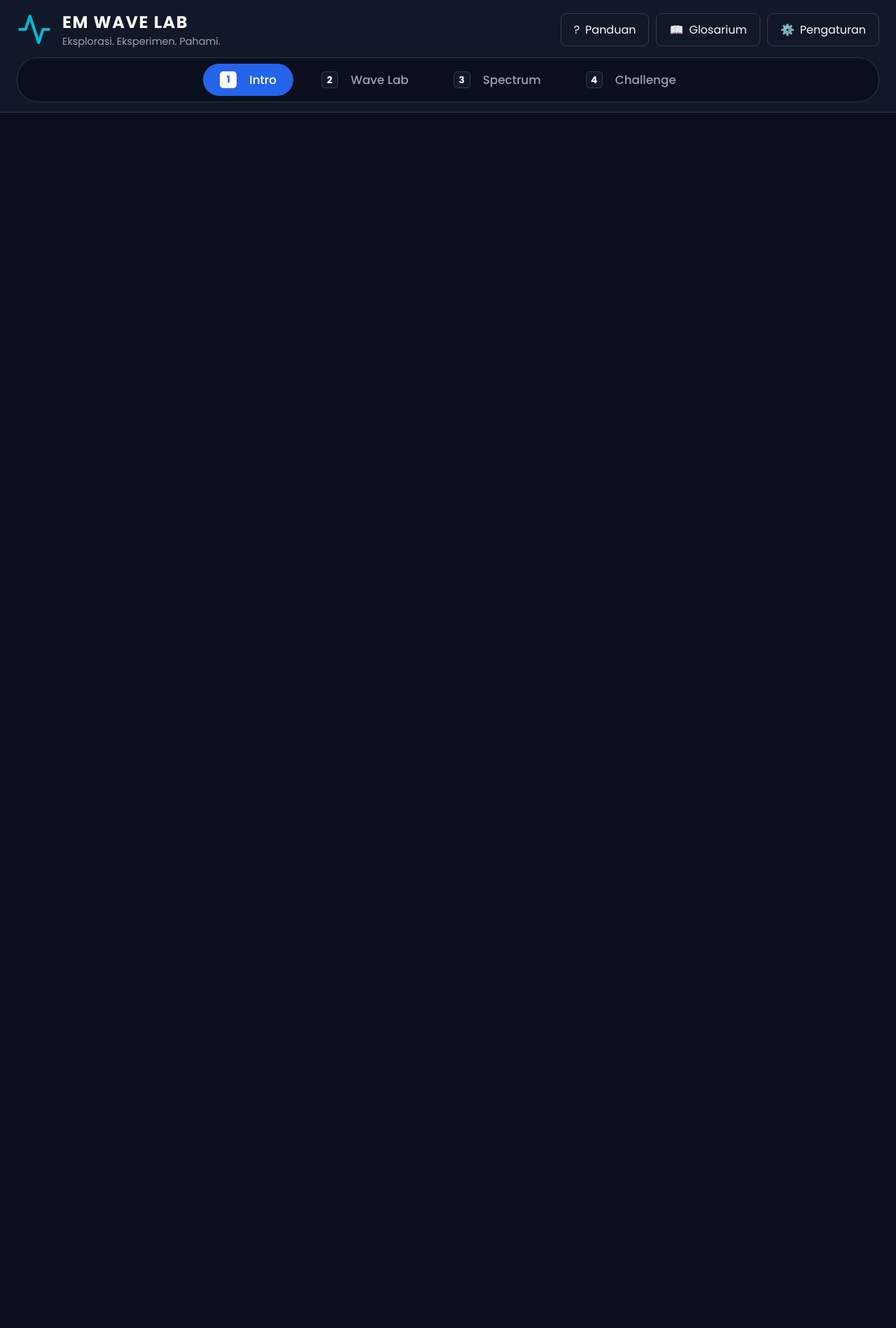
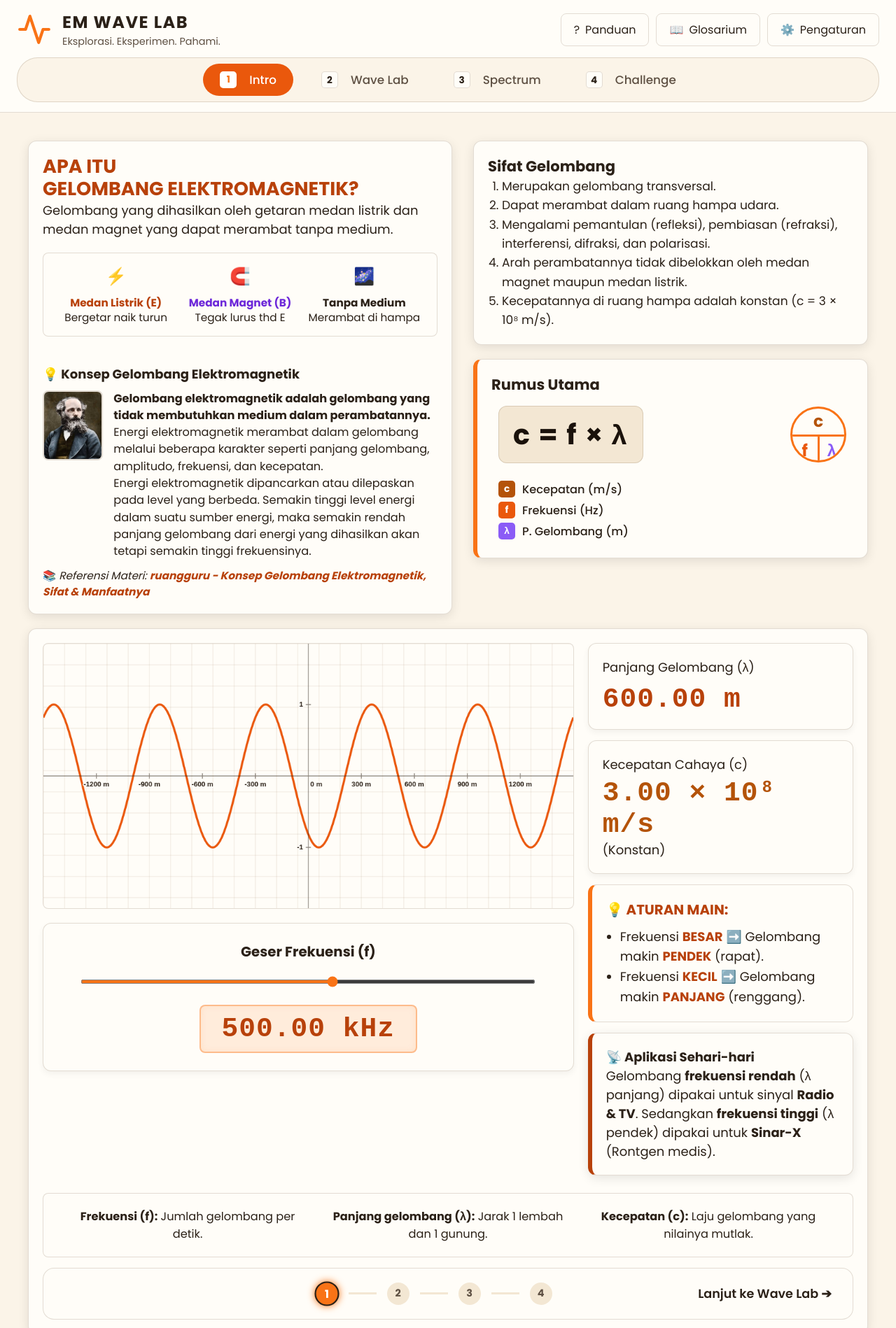
Before and after one commit to barudaftare28/AR-Elektromagnetic-Waves, a plain HTML site: page index.html in a window 1280 px wide. Shown: the top 1898 px of the page at 70% size. Before the commit the page ends 800 px from the top, so only its background shows below. Drawn offline with nearby package versions, Linux system fonts and the light colour scheme.

Commit message:
color revised, remove dark mode, consistency color

```diff
--- a/Pages/Page1.html
+++ b/Pages/Page1.html
@@ -90,7 +90,7 @@
           </div>
           <div class="control-box constant-box box-c">
              <label data-i18n="p1_param_c"></label>
-             <div class="val-display" style="color: #6C5CE7; font-weight: bold;">3.00 × 10⁸ m/s</div>
+             <div class="val-display" style="font-weight: bold;">3.00 × 10⁸ m/s</div>
              <div class="note-text" data-i18n="p1_param_const"></div>
           </div>
         </div>
--- a/css/Page1.css
+++ b/css/Page1.css
@@ -1,3 +1,11 @@
+/* Warna rumus c = f × λ: tiga warna berbeda supaya mudah dibedakan.
+   Ungu hanya satu (λ, versi muda); Medan Magnet (B) tetap ungu tua di Page 2. */
+.page1-container {
+    --c-color: #B45309;   /* c  : cokelat keemasan */
+    --f-color: #EA580C;   /* f  : oranye */
+    --l-color: #8B5CF6;   /* λ  : ungu muda */
+}
+
 .page1-container {
     max-width: 1400px; /* Dikunci agar lebarnya sama persis dengan halaman lain */
     margin: 0 auto;
@@ -22,6 +30,11 @@
     flex-direction: column;
 }
 
+.left-card.fact-box h2,
+.left-card.fact-box h2 .text-e {
+    color: var(--primary-text) !important;
+}
+
 .right-column {
     flex: 1;
     width: 50%; /* Membagi rata lebar kolom kanan */
@@ -41,8 +54,8 @@
 }
 
 /* Teks spesifik yang butuh penyesuaian warna */
-.text-e { color: #0984e3; } /* Biru */
-.text-b { color: #d63031; } /* Merah */
+.text-e { color: var(--cyan); } /* Medan listrik = oranye (sama dgn Page 2) */
+.text-b { color: var(--purple); } /* Medan magnet = ungu (sama dgn Page 2) */
 
 /* --- IKON HORIZONTAL --- */
 .feature-horizontal-card {
@@ -100,7 +113,7 @@
     font-size: 0.85em;
 }
 .concept-ref a {
-    color: #0984e3;
+    color: var(--primary-text);
     text-decoration: none;
     font-weight: bold;
 }
@@ -115,7 +128,7 @@
 
 /* --- KOTAK RUMUS --- */
 .note-box {
-    border-left: 6px solid #f39c12; /* Aksen oranye tetap dipertahankan */
+    border-left: 6px solid var(--primary); /* Aksen oranye tetap dipertahankan */
 }
 
 .rumus-title-header {
@@ -135,8 +148,8 @@
 .highlight-rumus {
     font-size: 2.2em;
     font-weight: 900;
-    color: #d35400; /* Warna oranye agar terbaca di dark mode */
-    background-color: rgba(255, 255, 255, 0.1); /* Background transparan */
+    color: var(--text-highlight); /* Warna oranye agar terbaca di dark mode */
+    background-color: var(--card-bg-light); /* krem solid agar teks jelas */
     padding: 10px 20px;
     border-radius: 12px;
     display: inline-block;
@@ -149,7 +162,7 @@
     width: 80px;
     height: 80px;
     border-radius: 50%;
-    border: 3px solid #f39c12;
+    border: 3px solid var(--primary);
     background-color: var(--card-bg); /* Mengikuti tema background kartu */
     display: flex;
     flex-direction: column;
@@ -161,11 +174,11 @@
     display: flex;
     align-items: flex-end;
     justify-content: center;
-    border-bottom: 3px solid #f39c12;
+    border-bottom: 3px solid var(--primary);
     padding-bottom: 2px;
     font-weight: 900;
     font-size: 1.3em;
-    color: #6c5ce7;
+    color: var(--c-color);
 }
 
 .magic-bottom {
@@ -185,12 +198,12 @@
 }
 
 .magic-bottom .magic-f {
-    border-right: 3px solid #f39c12;
-    color: #0984e3;
+    border-right: 3px solid var(--primary);
+    color: var(--f-color);
 }
 
 .magic-bottom .magic-l {
-    color: #d63031;
+    color: var(--l-color);
 }
 
 /* --- LEGENDA RUMUS --- */
@@ -213,9 +226,9 @@
     font-weight: bold;
     margin-right: 10px;
 }
-.badge-c { background: #6c5ce7; }
-.badge-f { background: #0984e3; }
-.badge-l { background: #d63031; }
+.badge-c { background: var(--c-color); }
+.badge-f { background: var(--f-color); }
+.badge-l { background: var(--l-color); }
 
 /* --- BAGIAN BAWAH (SIMULASI) --- */
 .bottom-content-wrapper {
@@ -294,12 +307,12 @@
 
 /* Sorotan Khusus untuk Angka Frekuensi */
 #display-f {
-    background: rgba(9, 132, 227, 0.1); /* Background biru transparan */
-    color: #0984e3 !important;
+    background: rgba(249, 115, 22, 0.12); /* Background biru transparan */
+    color: var(--cyan) !important;
     padding: 10px 30px;
     border-radius: 8px;
-    border: 2px solid rgba(9, 132, 227, 0.3);
-    box-shadow: inset 0 0 10px rgba(9,132,227,0.1);
+    border: 2px solid rgba(249, 115, 22, 0.4);
+    box-shadow: inset 0 0 10px rgba(249,115,22,0.1);
 }
 
 /* --- KOTAK PARAMETER (PANJANG GELOMBANG & KECEPATAN) --- */
@@ -326,25 +339,25 @@
     justify-content: center;
 }
 
-.box-lambda { border-left: 6px solid #ff4757; }
-.box-c { border-left: 6px solid #6c5ce7; }
+.box-lambda { border-left: 6px solid var(--primary-text); }
+.box-c { border-left: 6px solid var(--c-color); }
 
 /* Warna khusus angka di dalam kartu parameter */
-.box-lambda .val-display { color: #ff4757; }
-.box-c .val-display { color: #6c5ce7; margin-top: 5px; }
+.box-lambda .val-display { color: var(--primary-text); }
+.box-c .val-display { color: var(--c-color); margin-top: 5px; }
 
 /* --- ATURAN MAIN & APLIKASI --- */
 .highlight-aturan {
     background-color: var(--card-bg);
     border: 1px solid var(--border-color);
-    border-left: 6px solid #f1c40f;
+    border-left: 6px solid var(--primary);
     border-radius: 12px;
     padding: 20px;
 }
 
 .aturan-title {
     margin: 0 0 10px 0;
-    color: #f39c12;
+    color: var(--primary-text);
     font-size: 1.1em;
     font-weight: bold;
 }
@@ -358,7 +371,7 @@
 .fun-fact-box {
     background-color: var(--card-bg);
     border: 1px solid var(--border-color);
-    border-left: 6px solid #0984e3;
+    border-left: 6px solid var(--cyan);
     padding: 20px;
     border-radius: 12px;
     margin-top: auto;
@@ -374,7 +387,7 @@
     margin-top: 25px;
     padding: 15px 20px;
     background-color: var(--card-bg);
-    border-left: 6px solid #0984e3;
+    border-left: 6px solid var(--cyan);
     border-radius: 8px;
     box-sizing: border-box;
     border: 1px solid var(--border-color);
@@ -386,3 +399,8 @@
     flex: 1;
     text-align: center;
 }
+/* Slider mengikuti warna oranye */
+.slider-container input[type=range] { accent-color: var(--primary); }
+
+/* Huruf c / f / λ di legenda harus putih (base.css memaksa teks gelap untuk badge navbar) */
+.rumus-legend .badge { color: #fff !important; border: none; }
--- a/css/Page3.css
+++ b/css/Page3.css
@@ -1,4 +1,4 @@
-/* ===== PAGE 3: SPECTRUM (AR) =====
+/* ===== PAGE 3: SPECTRUM =====
    GANTI seluruh CSS Page 3 lama dengan file ini. Layout utama memakai kelas Page 2
    (p2-box, sub-card, wave-*, values-card, note-card, p2-slider, legend, dst). */
 #page-3 [hidden] { display: none !important; }
--- a/css/base.css
+++ b/css/base.css
@@ -1,22 +1,34 @@
 /* ===== VARIABEL, RESET, HEADER, MODAL, KOMPONEN BERSAMA ===== */
 :root {
-  --bg-color: #0a0f1d; --card-bg: #111827; --card-bg-light: #1f2937;
-  --primary: #2563eb; --primary-hover: #1d4ed8;
-  --cyan: #06b6d4; --orange: #f59e0b; --purple: #8b5cf6; --green: #10b981;
-  --text-main: #f9fafb; --text-muted: #9ca3af; --text-highlight: #ffffff;
-  --border: rgba(255, 255, 255, 0.15); --border-light: rgba(255, 255, 255, 0.25);
-  --modal-bg: rgba(0, 0, 0, 0.8);
-  --locked-bg: linear-gradient(135deg, rgba(29, 78, 216, 0.15) 0%, rgba(139, 92, 246, 0.15) 100%);
-  --locked-border: rgba(139, 92, 246, 0.4); --locked-title: #e9d5ff;
+  /* ===== PALET TUNGGAL: KREM + ORANYE (tanpa dark mode) ===== */
+  --bg-color: #FBF4E8;        /* krem hangat: latar halaman */
+  --card-bg: #FFFDF8;         /* krem sangat terang: latar kartu */
+  --card-bg-light: #F3E7D3;   /* krem lebih tua: aksen, tombol nonaktif */
+
+  --primary: #F97316;         /* oranye: tombol, garis, latar aktif */
+  --primary-hover: #EA580C;   /* oranye tua: hover */
+  --primary-text: #B8410A;    /* oranye gelap: KHUSUS teks (kontras >5:1 di atas krem) */
+
+  --cyan: #B8410A;            /* nama lama; dipakai untuk Medan Listrik (E) */
+  --orange: #D97706;
+  --purple: #6D28D9;          /* Medan Magnet (B), ungu tua agar terbaca */
+  --green: #15803D;
+
+  --text-main: #2B2118;       /* cokelat hampir hitam: teks utama (kontras >14:1) */
+  --text-muted: #5E5043;      /* cokelat sedang: teks sekunder (kontras >7:1) */
+  --text-highlight: #1A120B;
+
+  --border: rgba(80, 50, 20, 0.16);
+  --border-light: rgba(80, 50, 20, 0.28);
+  --border-color: var(--border);   /* alias: Page1.css memakai nama ini */
+  --text-color: var(--text-main);  /* alias: Page1.css memakai nama ini */
+  --modal-bg: rgba(43, 33, 24, 0.55);
+
+  --locked-bg: linear-gradient(135deg, rgba(249,115,22,0.08) 0%, rgba(217,119,6,0.08) 100%);
+  --locked-border: rgba(249, 115, 22, 0.35);
+  --locked-title: #B8410A;
+
   --base-font: 18px;
-}
-body.light-mode {
-  --bg-color: #f3f4f6; --card-bg: #ffffff; --card-bg-light: #e5e7eb;
-  --text-main: #111827; --text-muted: #4b5563; --text-highlight: #111827;
-  --border: rgba(0, 0, 0, 0.1); --border-light: rgba(0, 0, 0, 0.2);
-  --modal-bg: rgba(0, 0, 0, 0.5);
-  --locked-bg: linear-gradient(135deg, rgba(29, 78, 216, 0.05) 0%, rgba(139, 92, 246, 0.05) 100%);
-  --locked-border: rgba(139, 92, 246, 0.2); --locked-title: #6d28d9;
 }
 
 * { margin: 0; padding: 0; box-sizing: border-box; font-family: "Poppins", sans-serif; }
@@ -38,7 +50,7 @@ body {
 .mb-4 { margin-bottom: 20px; }
 .text-sm { font-size: 0.95rem; line-height: 1.6; color: var(--text-muted); }
 .text-lg { font-size: 1.1rem; line-height: 1.6; color: var(--text-muted); }
-.bg-blue { background: var(--primary); }
+.bg-blue { background: var(--primary); } /* Kelas bernama bg-blue sekarang akan memunculkan warna Oranye */
 
 /* ---- Modal ---- */
 .modal-overlay {
@@ -56,7 +68,7 @@ body {
   display: flex; justify-content: space-between; align-items: center;
   margin-bottom: 20px; border-bottom: 1px solid var(--border); padding-bottom: 10px;
 }
-.modal-header h3 { font-size: 1.4rem; color: var(--cyan); }
+.modal-header h3 { font-size: 1.4rem; color: var(--primary-text); }
 .close-btn { background: transparent; border: none; color: var(--text-main); font-size: 1.5rem; cursor: pointer; }
 .modal-body p { margin-bottom: 10px; font-size: 1.1rem; line-height: 1.6; color: var(--text-muted); }
 .modal-body ul { margin-left: 20px; line-height: 1.8; color: var(--text-muted); }
@@ -68,11 +80,11 @@ body {
 }
 .setting-item:last-child { border-bottom: none; }
 .toggle-btn {
-  padding: 8px 20px; border-radius: 20px; border: 2px solid var(--cyan);
-  background: rgba(6, 182, 212, 0.1); color: var(--text-main); font-weight: bold;
+  padding: 8px 20px; border-radius: 20px; border: 2px solid var(--primary);
+  background: rgba(249, 115, 22, 0.1); color: var(--text-main); font-weight: bold;
   cursor: pointer; font-size: 1rem; transition: 0.3s; width: 120px;
 }
-.toggle-btn:hover { background: var(--cyan); color: white; }
+.toggle-btn:hover { background: var(--primary-hover); color: white; }
 
 /* ---- Header ---- */
 .top-header {
@@ -81,7 +93,7 @@ body {
   position: sticky; top: 0; z-index: 100; transition: background-color 0.3s;
 }
 .logo { display: flex; align-items: center; gap: 15px; }
-.pulse-icon { width: 50px; height: 50px; color: var(--cyan); }
+.pulse-icon { width: 50px; height: 50px; color: var(--primary); }
 .logo-text h1 { font-size: 1.5rem; font-weight: 700; letter-spacing: 1.5px; }
 .logo-text p { font-size: 0.9rem; color: var(--text-muted); }
 .nav-links {
@@ -93,24 +105,22 @@ body {
   border-radius: 25px; cursor: pointer; transition: 0.3s; font-size: 1.05rem; font-weight: 500;
   display: flex; align-items: center; gap: 8px;
 }
-.nav-btn.active { background: var(--primary); color: white; }
+.nav-btn.active { background: var(--primary-hover); color: white; }
 .badge {
   background: var(--card-bg);
-  /* Paksa warna teks menggunakan --text-main agar selalu kontras dengan card-bg */
   color: var(--text-main) !important;
   border-radius: 50%; width: 24px; height: 24px;
   display: inline-flex; justify-content: center; align-items: center;
   font-size: 0.85rem;
-  /* Tambahkan sedikit border agar batas lingkaran tegas di light mode */
   border: 1px solid var(--border);
 }
 
-/* Saat menu aktif (biru), teks badge kembali disesuaikan */
+/* Saat menu aktif, teks badge mengikuti oranye */
 .nav-btn.active .badge {
   background: white !important;
   color: var(--primary) !important;
   font-weight: bold;
-  border: none; /* Hilangkan border saat aktif */
+  border: none;
 }
 .top-actions { display: flex; gap: 15px; }
 .action-btn {
@@ -129,7 +139,7 @@ body {
 .tag-header { display: flex; align-items: center; gap: 15px; margin-bottom: 5px; }
 .tag-header.no-margin { margin-bottom: 0; }
 .tag { padding: 6px 16px; border-radius: 8px; font-size: 1rem; font-weight: 700; color: white; }
-.tag-text { color: var(--cyan); font-weight: 600; letter-spacing: 1px; font-size: 1.1rem; }
+.tag-text { color: var(--primary-text); font-weight: 600; letter-spacing: 1px; font-size: 1.1rem; }
 
 /* Header judul Page 2, 3, 4 */
 .p2-header {
@@ -146,7 +156,7 @@ body {
   margin-top: 15px; transition: background-color 0.3s;
 }
 .btn-text { background: transparent; border: none; color: var(--text-main); cursor: pointer; font-size: 1.1rem; font-weight: 600; transition: 0.2s; }
-.btn-text:hover { color: var(--cyan); }
+.btn-text:hover { color: var(--primary-text); }
 .pagination { display: flex; align-items: center; gap: 15px; }
 .pagination [data-goto] { cursor: pointer; transition: 0.2s; }
 .pagination [data-goto]:hover { transform: scale(1.1); }
@@ -154,9 +164,9 @@ body {
   width: 32px; height: 32px; border-radius: 50%; display: flex; justify-content: center; align-items: center;
   font-size: 0.9rem; font-weight: bold; background: var(--card-bg-light); color: var(--text-muted);
 }
-.dot.active { background: var(--cyan); color: #fff; }
-.dot.current { border: 2px solid var(--text-main); box-shadow: 0 0 10px var(--cyan); transform: scale(1.1); }
-.line { width: 40px; height: 3px; background: var(--cyan); }
+.dot.active { background: var(--primary); color: #fff; }
+.dot.current { border: 2px solid var(--text-main); box-shadow: 0 0 10px var(--primary); transform: scale(1.1); }
+.line { width: 40px; height: 3px; background: var(--primary); }
 .line.dim { background: var(--card-bg-light); }
 
 @media (max-width: 900px) {
@@ -164,11 +174,6 @@ body {
   .top-header { flex-wrap: wrap; gap: 20px; }
 }
 
-/* Status halaman yang sedang dibuka */
-.nav-btn.active .badge {
-  background-color: #3b82f6;
-  color: white;
-}
 
 /* Status halaman yang sudah dilewati */
 /* .nav-btn.completed .badge {
--- a/index.html
+++ b/index.html
@@ -6,10 +6,10 @@
     <title>EM WAVE LAB - Interactive</title>
     <link href="https://fonts.googleapis.com/css2?family=Poppins:wght@300;400;500;600;700&display=swap" rel="stylesheet" />
     <link rel="stylesheet" href="css/base.css" />
-    <link rel="stylesheet" href="css/page1.css" />
-    <link rel="stylesheet" href="css/page2.css" />
-    <link rel="stylesheet" href="css/page3.css" />
-    <link rel="stylesheet" href="css/page4.css" />
+    <link rel="stylesheet" href="css/Page1.css" />
+    <link rel="stylesheet" href="css/Page2.css" />
+    <link rel="stylesheet" href="css/Page3.css" />
+    <link rel="stylesheet" href="css/Page4.css" />
     <link rel="stylesheet" href="css/responsive.css" />
   </head>
   <body>
@@ -85,13 +85,6 @@
           </div>
           <div class="setting-item">
             <div>
-              <strong data-i18n="set_theme">Tema Tampilan</strong>
-              <p class="text-sm" data-i18n="set_theme_desc"></p>
-            </div>
-            <button class="toggle-btn" id="btn-theme">🌙 Dark</button>
-          </div>
-          <div class="setting-item">
-            <div>
               <strong data-i18n="set_perf">Kualitas Animasi</strong>
               <p class="text-sm" data-i18n="set_perf_desc"></p>
             </div>
@@ -104,6 +97,6 @@
     <!-- Page 1-4 dimuat otomatis dari folder pages/ -->
     <main id="app"></main>
 
-    <script type="module" src="js/Main/app.js"></script>
+    <script type="module" src="js/Main/App.js"></script>
   </body>
 </html>
--- a/js/Main/App.js
+++ b/js/Main/App.js
@@ -9,11 +9,11 @@ const running = {};   // modul page yang sudah di-init (dipakai loop)
 
 async function loadPage(n) {
   const [html, mod] = await Promise.all([
-    fetch(`pages/page${n}.html`).then((r) => {
-      if (!r.ok) throw new Error(`pages/page${n}.html tidak ditemukan`);
+    fetch(`Pages/Page${n}.html`).then((r) => {
+      if (!r.ok) throw new Error(`Pages/Page${n}.html tidak ditemukan`);
       return r.text();
     }),
-    import(`../pages/page${n}.js`),
+    import(`../Pages/Page${n}.js`),
   ]);
   document.getElementById("app").insertAdjacentHTML("beforeend", html);
   registerI18n(mod.i18n, document.getElementById(`page-${n}`));
@@ -40,12 +40,7 @@ window.navigateToPage = navigateToPage; // dipakai tombol "Selesai" di quiz
 const openModal = (id) => document.getElementById(id)?.classList.add("active");
 const closeModals = () => document.querySelectorAll(".modal-overlay.active").forEach((m) => m.classList.remove("active"));
 
-// ---------- TEMA & FPS ----------
-function toggleTheme() {
-  const light = document.body.classList.toggle("light-mode");
-  document.getElementById("btn-theme").textContent = light ? "☀️ Light" : "🌙 Dark";
-  window.dispatchEvent(new Event("themeChanged"));
-}
+// ---------- FPS ----------
 function toggleFPS() {
   window.fpsLimit = window.fpsLimit === 60 ? 30 : 60;
   document.getElementById("btn-fps").textContent = `${window.fpsLimit} FPS`;
@@ -62,7 +57,6 @@ document.addEventListener("click", (e) => {
 document.addEventListener("keydown", (e) => e.key === "Escape" && closeModals());
 
 document.getElementById("btn-lang").addEventListener("click", toggleLang);
-document.getElementById("btn-theme").addEventListener("click", toggleTheme);
 document.getElementById("btn-fps").addEventListener("click", toggleFPS);
 
 // ---------- START ----------
--- a/js/Main/Bahasa.js
+++ b/js/Main/Bahasa.js
@@ -43,8 +43,8 @@ const dict = {
     p1_param_c: "Kecepatan Cahaya (c)",
     p1_param_const: "(Konstan)",
     p1_aturan_title: "💡 ATURAN MAIN:",
-    p1_aturan1: "Frekuensi <strong style='color:#d63031'>BESAR</strong> ➡️ Gelombang makin <strong style='color:#d63031'>PENDEK</strong> (rapat).",
-    p1_aturan2: "Frekuensi <strong style='color:#d63031'>KECIL</strong> ➡️ Gelombang makin <strong style='color:#d63031'>PANJANG</strong> (renggang).",
+    p1_aturan1: "Frekuensi <strong style='color:#B8410A'>BESAR</strong> ➡️ Gelombang makin <strong style='color:#B8410A'>PENDEK</strong> (rapat).",
+    p1_aturan2: "Frekuensi <strong style='color:#B8410A'>KECIL</strong> ➡️ Gelombang makin <strong style='color:#B8410A'>PANJANG</strong> (renggang).",
     p1_app_title: "📡 Aplikasi Sehari-hari",
     p1_app_desc: "Gelombang <strong>frekuensi rendah</strong> (λ panjang) dipakai untuk sinyal <strong>Radio & TV</strong>. Sedangkan <strong>frekuensi tinggi</strong> (λ pendek) dipakai untuk <strong>Sinar-X</strong> (Rontgen medis).",
     p1_kamus_f: "<strong>Frekuensi (f):</strong> Jumlah gelombang per detik.",
@@ -93,8 +93,8 @@ const dict = {
     p1_param_c: "Speed of Light (c)",
     p1_param_const: "(Constant)",
     p1_aturan_title: "💡 MAIN RULES:",
-    p1_aturan1: "<strong style='color:#d63031'>HIGH</strong> Frequency ➡️ <strong style='color:#d63031'>SHORTER</strong> Wavelength.",
-    p1_aturan2: "<strong style='color:#d63031'>LOW</strong> Frequency ➡️ <strong style='color:#d63031'>LONGER</strong> Wavelength.",
+    p1_aturan1: "<strong style='color:#B8410A'>HIGH</strong> Frequency ➡️ <strong style='color:#B8410A'>SHORTER</strong> Wavelength.",
+    p1_aturan2: "<strong style='color:#B8410A'>LOW</strong> Frequency ➡️ <strong style='color:#B8410A'>LONGER</strong> Wavelength.",
     p1_app_title: "📡 Daily Applications",
     p1_app_desc: "<strong>Low-frequency</strong> waves (long λ) are used for <strong>Radio & TV</strong> signals. Meanwhile, <strong>high-frequency</strong> waves (short λ) are used for <strong>X-Rays</strong> (Medical).",
     p1_kamus_f: "<strong>Frequency (f):</strong> Number of waves per second.",
--- a/js/Pages/Page1.js
+++ b/js/Pages/Page1.js
@@ -1,5 +1,3 @@
-import * as THREE from "https://cdn.jsdelivr.net/npm/three@0.150.1/build/three.module.js";
-
 export const i18n = {
   id: {
     p1_title: "APA ITU <br><span class='highlight'>GELOMBANG ELEKTROMAGNETIK?</span>",
@@ -92,25 +90,17 @@ export const i18n = {
     if (window.waveAnimFrame) cancelAnimationFrame(window.waveAnimFrame);
 
 
-function drawSimulation() {
+// Menulis teks dengan lingkar krem tipis agar tetap terbaca di atas garis gelombang
+    function drawLabel(t, x, y) { ctx.strokeText(t, x, y); ctx.fillText(t, x, y); }
+
+    function drawSimulation() {
     ctx.clearRect(0, 0, canvas.width, canvas.height);
 
-    // 1. CEK LIGHT MODE (Berdasarkan CSS yang kamu pakai)
-    // Jika body memiliki class 'light-mode', berarti sedang mode terang.
-    let isLight = document.body.classList.contains('light-mode') ||
-                  document.documentElement.classList.contains('light-mode');
-
-    // Karena default CSS-mu adalah dark mode, maka isDark kebalikan dari isLight
-    let isDark = !isLight;
-
-    // 2. SET WARNA (Light mode = teks hitam, Dark mode = teks putih)
-    let textColor = isDark ? "#ffffff" : "#000000";
-
-    // Warna untuk Garis Sumbu (Tengah)
-    let axisColor = isDark ? "rgba(255, 255, 255, 0.4)" : "rgba(0, 0, 0, 0.4)";
-
-    // Warna untuk Grid Kotak-Kotak (Gunakan opacity rendah agar tidak menutupi gelombang)
-    let gridColor = isDark ? "rgba(255, 255, 255, 0.15)" : "rgba(0, 0, 0, 0.15)";
+    // Satu palet krem + oranye: teks gelap supaya terbaca di latar krem
+    const textColor = "#2B2118";
+    const axisColor = "rgba(43, 33, 24, 0.55)";
+    const gridColor = "rgba(120, 80, 30, 0.14)";
+    const waveColor = "#EA580C";
 
     const midY = canvas.height / 2;
     const midX = canvas.width / 2;
@@ -129,7 +119,7 @@ function drawSimulation() {
 
         // 3. GAMBAR GELOMBANG MERAH
         ctx.beginPath();
-        ctx.strokeStyle = "#ff4757";
+        ctx.strokeStyle = waveColor;
         ctx.lineWidth = 4;
         let visualFreq = (Math.PI * 2 * currentFreq) / 100000;
         for(let x = 0; x <= canvas.width; x++) {
@@ -161,29 +151,30 @@ function drawSimulation() {
         }
         ctx.stroke();
 
-        // 5. TEKS KOORDINAT (Warna dipaksa Solid Putih)
+        // 5. TEKS KOORDINAT (warna gelap, solid)
         ctx.globalAlpha = 1.0; // Pastikan teks tidak ikut transparan
         ctx.fillStyle = textColor;
+        ctx.lineJoin = "round"; ctx.lineWidth = 4; ctx.strokeStyle = "#FFFDF8"; // lingkar krem supaya angka tidak tertutup gelombang
         ctx.font = "bold 13px Arial";
 
         ctx.textAlign = "right";
         ctx.textBaseline = "middle";
-        ctx.fillText("1", midX - 10, midY - amplitude);
-        ctx.fillText("-1", midX - 10, midY + amplitude);
+        drawLabel("1", midX - 10, midY - amplitude);
+        drawLabel("-1", midX - 10, midY + amplitude);
 
         ctx.textAlign = "center";
         ctx.textBaseline = "top";
-        ctx.fillText("0 m", midX + 15, midY + 10);
+        drawLabel("0 m", midX + 15, midY + 10);
 
         let distance = meterPerStep;
         for(let x = midX + stepX; x < canvas.width; x += stepX) {
-            ctx.fillText(distance + " m", x, midY + 10);
+            drawLabel(distance + " m", x, midY + 10);
             distance += meterPerStep;
         }
 
         distance = -meterPerStep;
         for(let x = midX - stepX; x > 0; x -= stepX) {
-            ctx.fillText(distance + " m", x, midY + 10);
+            drawLabel(distance + " m", x, midY + 10);
             distance -= meterPerStep;
         }
 
```
Also changed, not shown: Pages/Page2.html (+1 -1 lines), Pages/Page3.html (+2 -2 lines), css/Page2.css (+7 -7 lines), css/Page4.css (+4 -5 lines), js/Pages/Page2.js (+5 -9 lines), js/Pages/Page3.js (+2 -6 lines), js/Pages/Page4.js (+4 -6 lines).
